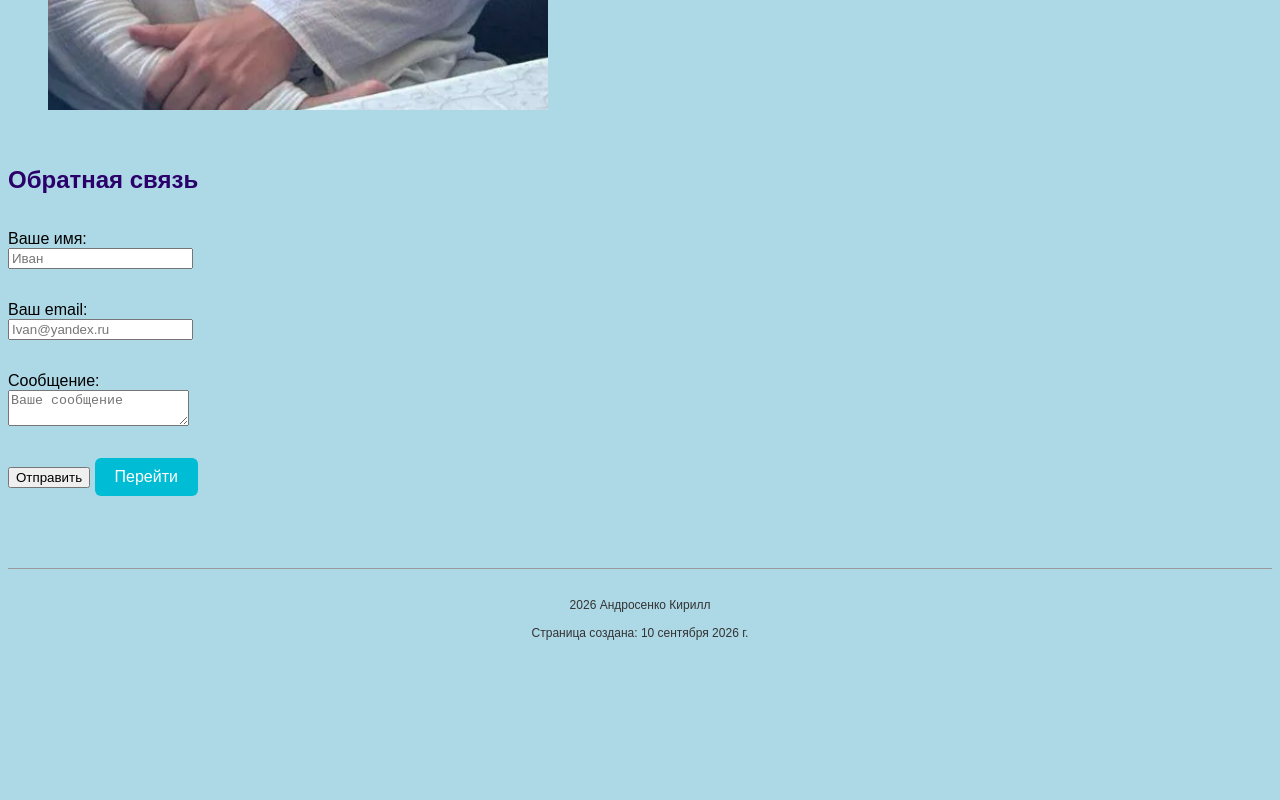
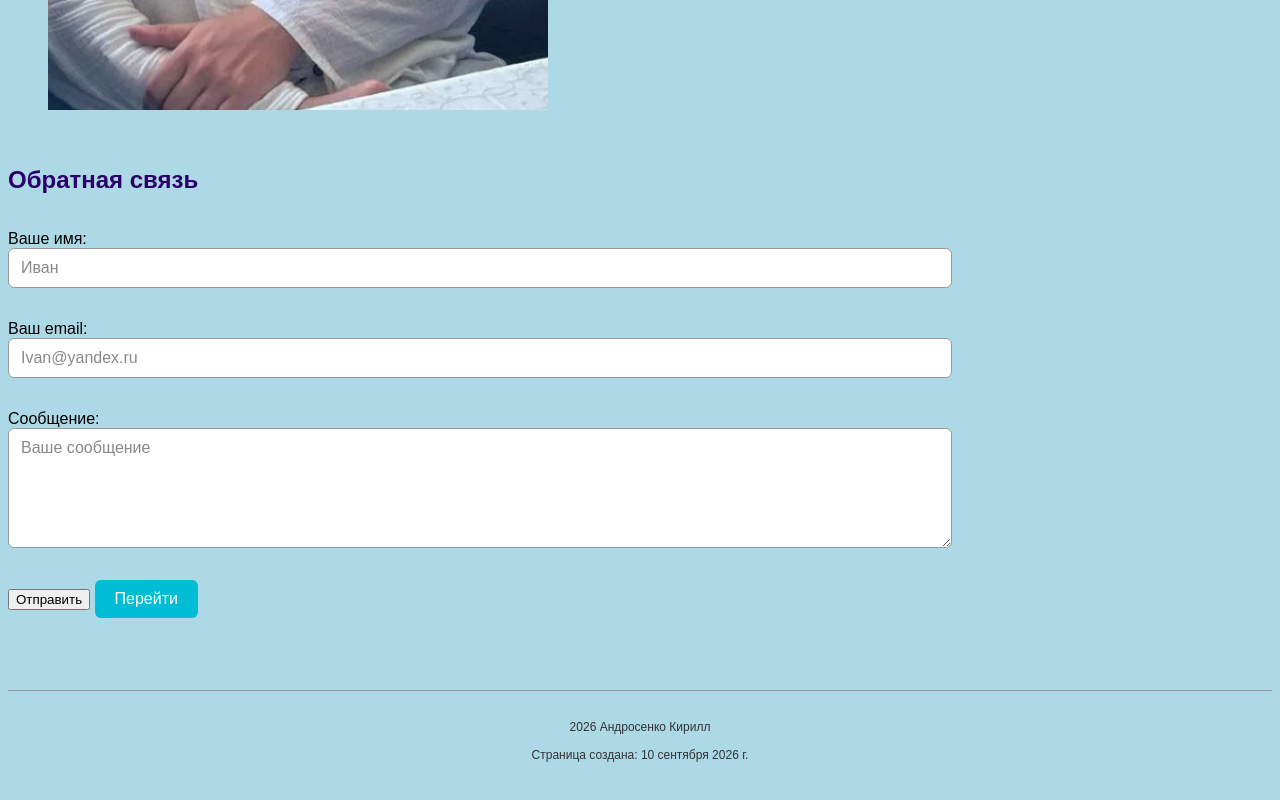
Before and after one commit to BRJ1241/kirill.androsenko.932402.labs, a plain HTML site: page HTMLPage1.html in a window 1280 px wide. Shown: the part 1923-2723 px from the top of the page. Before the commit the page ends 2601 px from the top, so only its background shows below. Drawn offline with Linux system fonts and the light colour scheme.

Commit message:
Добавлены правила для textarea,input

```diff
--- a/Css/style.css
+++ b/Css/style.css
@@ -98,6 +98,38 @@ button:active {
         color: purple;
     }
 
+input,
+textarea {
+    width: 100%;
+    max-width: 100%;
+    box-sizing: border-box;
+    padding: 10px 12px;
+    border: 1px solid #999;
+    border-radius: 6px;
+    font: inherit;
+    background-color: #fff;
+    color: #222;
+}
+
+textarea {
+    min-height: 120px;
+    resize: vertical;
+}
+
+input::placeholder,
+textarea::placeholder {
+    color: #888;
+
+}
+
+input:focus,
+textarea:focus {
+        outline: 2px solid #2B006B;
+        outline-offset: 2px;
+        border-color: #2B006B;
+        box-shadow: 0 0 0 3px rgba(43, 0, 107, 0.15);
+}
+
 .nav-menu {
     display: flex;
     flex-wrap: wrap;
```
